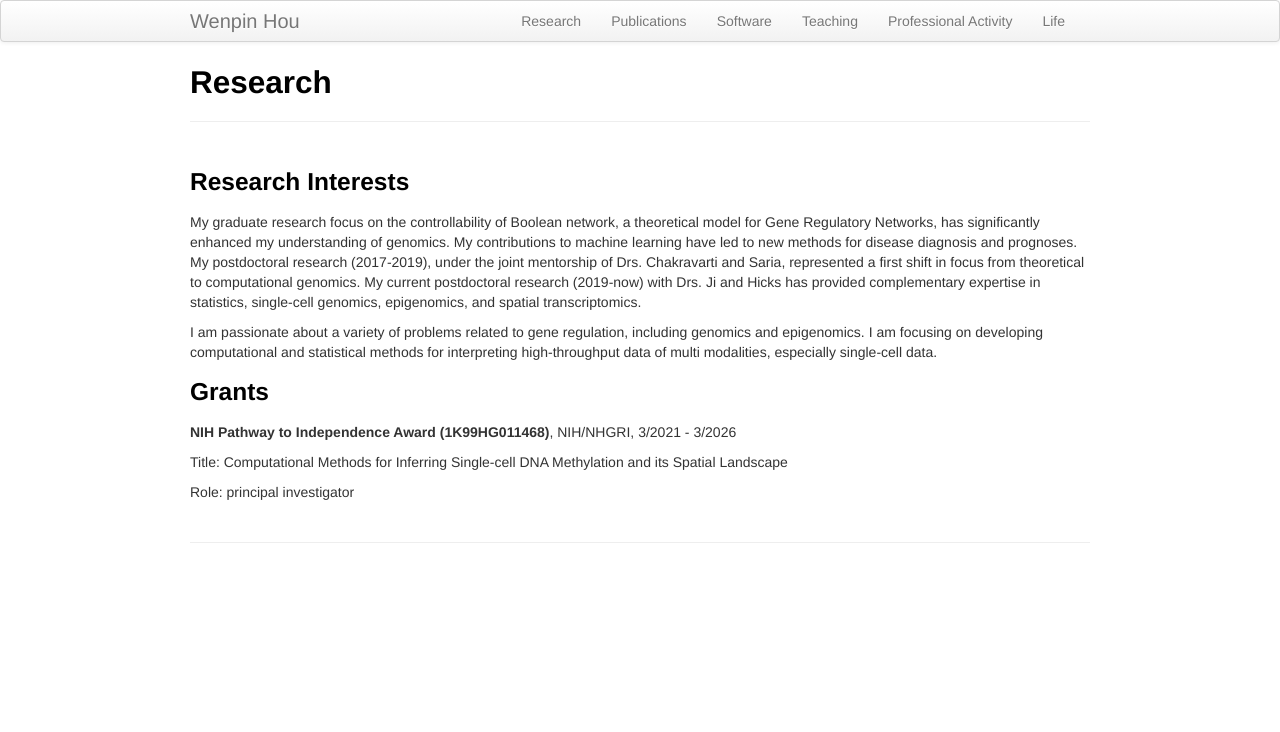
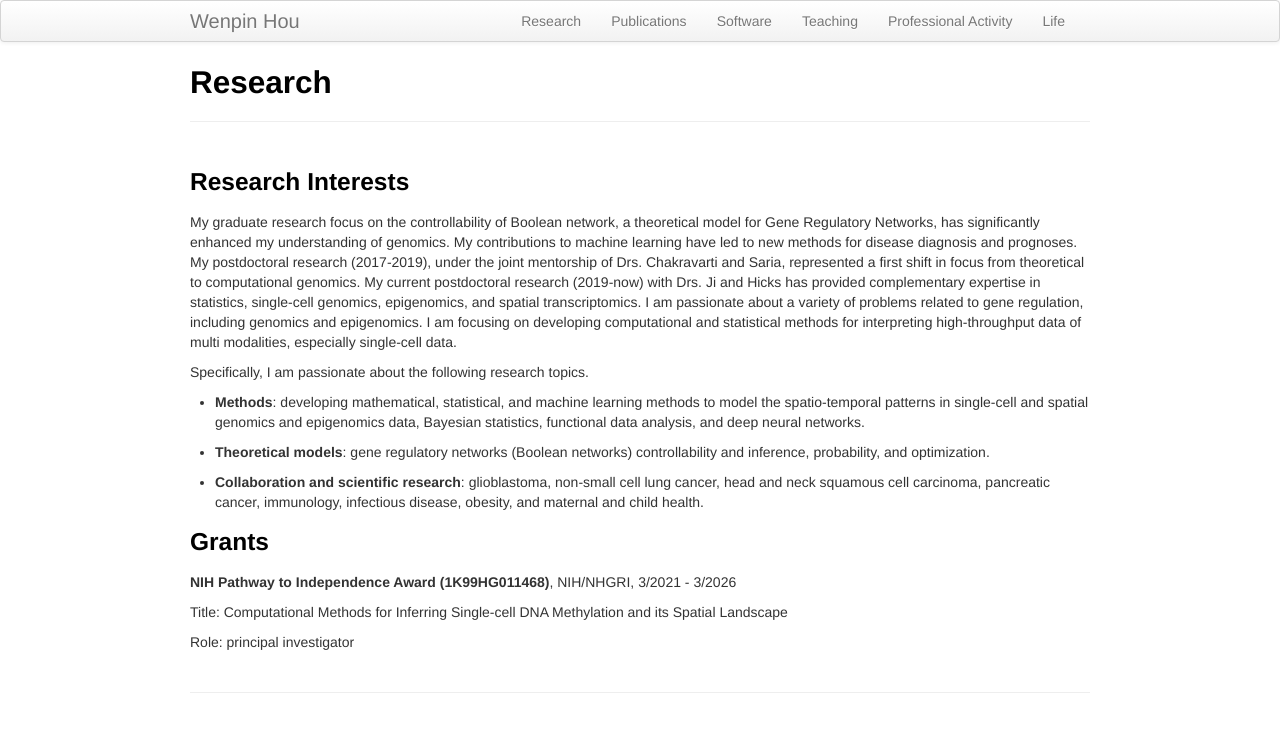
Before and after one commit to Winnie09/Wenpin_Hou, a Jekyll site: the page built from pages/research.md, in a window 1280 px wide. Shown: the top 732 px of the page. Built offline with Jekyll 4.4.1, drawn with Linux system fonts in a browser that asks for light colours.

Commit message:
Update research.md

```diff
--- a/pages/research.md
+++ b/pages/research.md
@@ -8,11 +8,15 @@ title: Research
 My graduate research focus on the controllability of Boolean network, a theoretical model for Gene Regulatory Networks, has significantly enhanced my understanding of genomics. My contributions to machine learning have led to new methods for disease diagnosis and prognoses.
 My postdoctoral research (2017-2019), under the joint mentorship of Drs. Chakravarti and Saria,
 represented a first shift in focus from theoretical to computational genomics.
-My current postdoctoral research (2019-now) with Drs. Ji and Hicks has provided complementary expertise in statistics, single-cell genomics, epigenomics, and spatial transcriptomics.
+My current postdoctoral research (2019-now) with Drs. Ji and Hicks has provided complementary expertise in statistics, single-cell genomics, epigenomics, and spatial transcriptomics. I am passionate about a variety of problems related to gene regulation, including genomics and epigenomics. I am focusing on developing computational and statistical methods for interpreting high-throughput data of multi modalities, especially single-cell data.
 
+Specifically, I am passionate about the following research topics.
 
-I am passionate about a variety of problems related to gene regulation, including genomics and epigenomics. I am focusing on
-developing computational and statistical methods for interpreting high-throughput data of multi modalities, especially single-cell data.
+- **Methods**: developing mathematical, statistical, and machine learning methods to model the spatio-temporal patterns in single-cell and spatial genomics and epigenomics data, Bayesian statistics, functional data analysis, and deep neural networks.
+
+- **Theoretical models**: gene regulatory networks (Boolean networks) controllability and inference, probability, and optimization.
+
+- **Collaboration and scientific research**: glioblastoma, non-small cell lung cancer, head and neck squamous cell carcinoma, pancreatic cancer, immunology, infectious disease, obesity, and maternal and child health.
 
 
 
```
